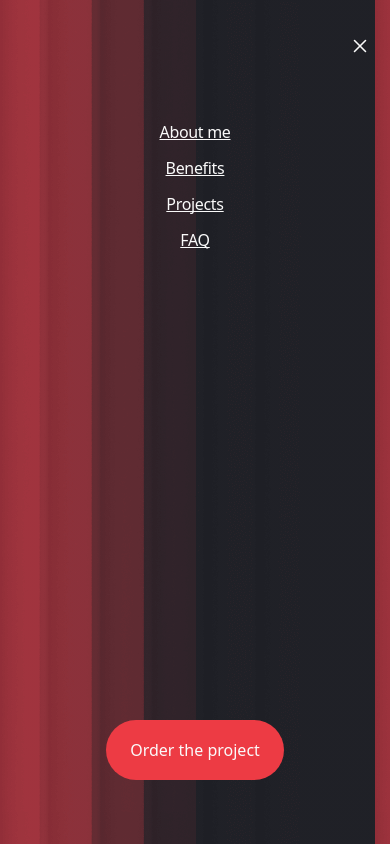
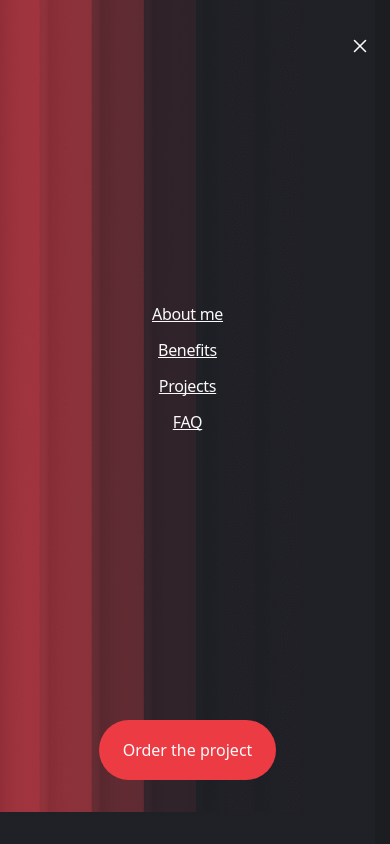
Before and after one commit to Merel1n/project-09, a website built with Vite: page src/index.html in a window 390 px wide. Both pictures are taken after a click on the button 346 px from the left and 32 px from the top of the page. Shown: the top 844 px of the page. Built offline with nearby package versions, Linux system fonts and the light colour scheme; no server answers; what accordion-js would draw is missing.

Commit message:
update-modal-menu

```diff
--- a/src/css/modal-menu.css
+++ b/src/css/modal-menu.css
@@ -5,11 +5,7 @@
   width: 100%;
   height: 100%;
   z-index: 100;
-  background-image: linear-gradient(
-      rgba(46, 47, 66, 0.2),
-      rgba(46, 47, 66, 0.2)
-    ),
-    url(../img/hero/bg-mobile.png);
+  background-color: #1c1d20;
   opacity: 0;
   visibility: hidden;
   transition: opacity 250ms cubic-bezier(0.4, 0, 0.2, 1),
@@ -21,12 +17,20 @@
   pointer-events: auto;
 }
 .modal-container {
-  height: 100%;
+  background-image: linear-gradient(
+      rgba(46, 47, 66, 0.2),
+      rgba(46, 47, 66, 0.2)
+    ),
+    url(../img/hero/bg-mobile.png);
+  background-repeat: no-repeat;
+  max-width: 375px;
+  min-height: 100%;
   display: flex;
   flex-direction: column;
   align-items: center;
   justify-content: space-between;
-  padding: 120px 16px 64px 16px;
+  align-content: center;
+  padding: 302px 16px 64px 16px;
 }
 .close-btn {
   position: absolute;
```
